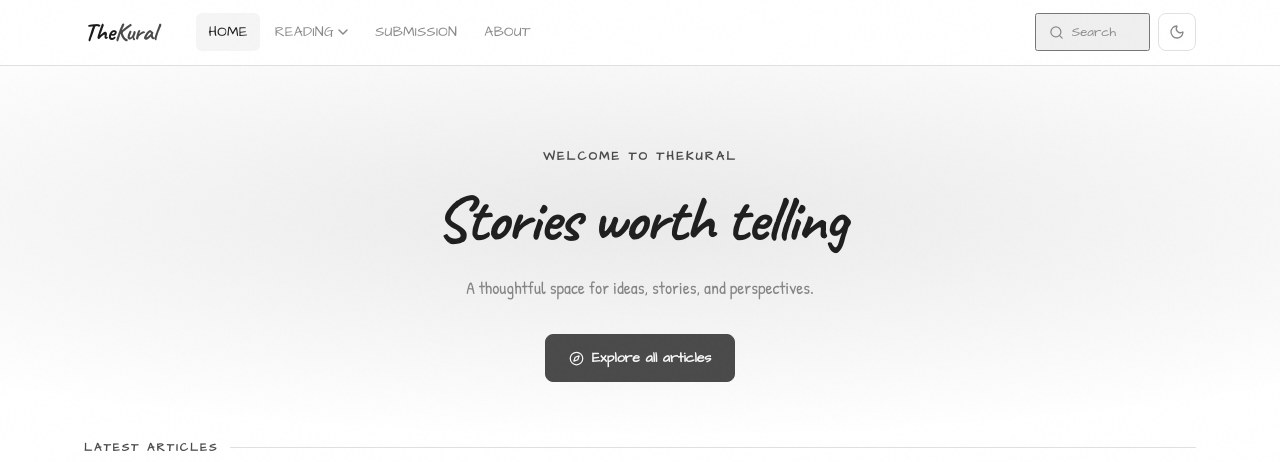
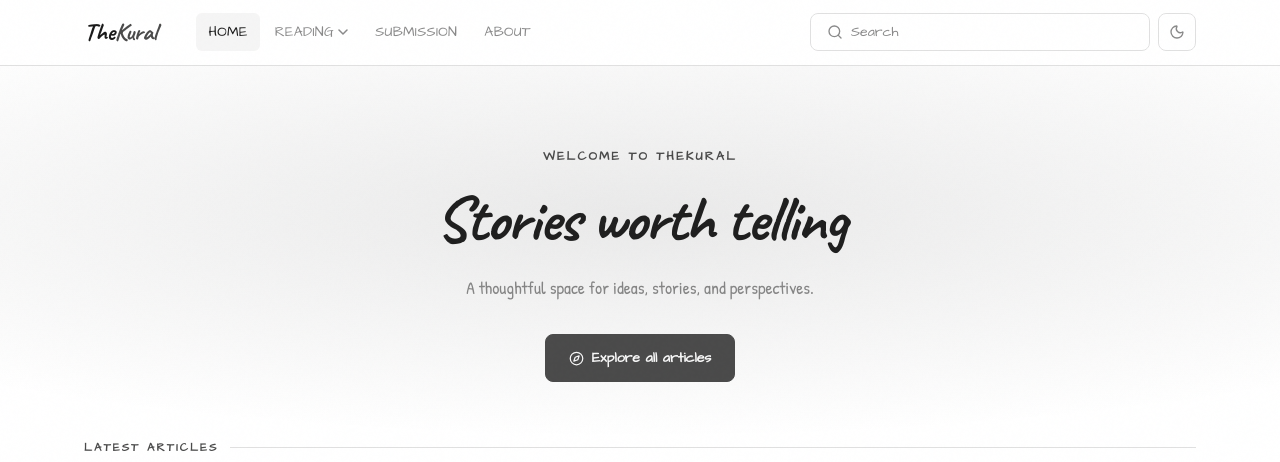
Before and after one commit to someoneonearthwholovestg/thekural.in, a Jekyll site: the page built from index.html, in a window 1280 px wide and 1400 px high. Shown: the top 462 px of the window. Built offline with Jekyll 4.4.1, drawn with Linux system fonts in a browser that asks for light colours; grey boxes are pictures that could not be loaded.

Commit message:
Update default.html

```diff
--- a/_layouts/default.html
+++ b/_layouts/default.html
@@ -213,23 +213,29 @@
       display: flex;
       align-items: center;
       gap: .5rem;
-      padding: .5rem 2rem .5rem .75rem;
+      background: transparent;
+      border: 1px solid var(--c-border);
+      border-radius: 8px;
+      padding: 0 1rem;
+      height: 38px;
+      width: clamp(120px, 33vw, 340px);
       font-family: var(--font-ui);
-      font-size: .82rem;
+      font-size: var(--fs-ui);
       font-weight: 500;
       color: var(--c-text-muted);
       cursor: pointer;
       transition: all var(--transition);
+      justify-content: flex-start;
     }
     .header-search-btn:hover {
+      background: var(--c-surface);
+      color: var(--c-text);
       border-color: var(--c-primary);
-      color: var(--c-text);
-      background: var(--c-surface-hover);
     }
-    .header-search-btn svg { width: 15px; height: 15px; }
+    .header-search-btn svg { width: 16px; height: 16px; flex-shrink: 0; }
     @media (max-width: 640px) {
+      .header-search-btn { width: 38px; padding: 0; justify-content: center; }
       .header-search-btn span { display: none; }
-      .header-search-btn { padding: .4rem .6rem; }
     }
     .icon-btn {
       width: 38px; height: 38px;
```
